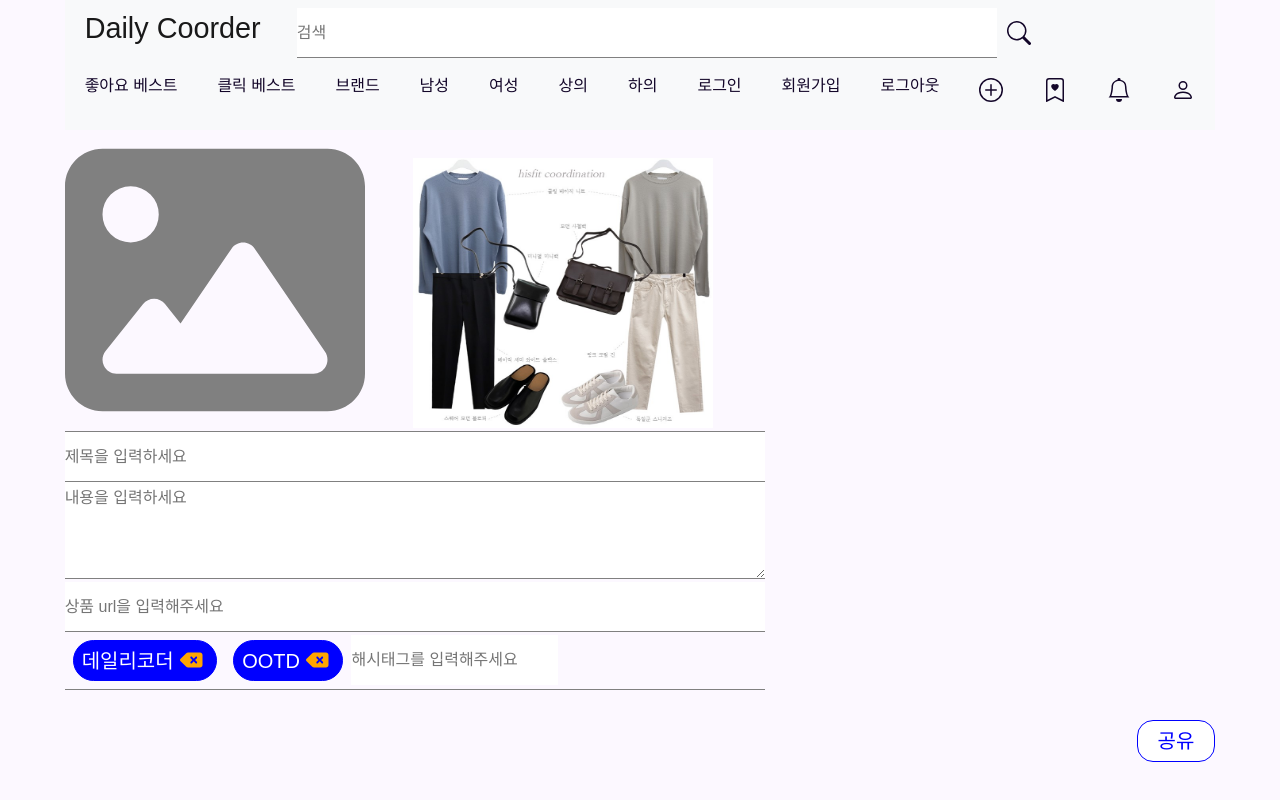
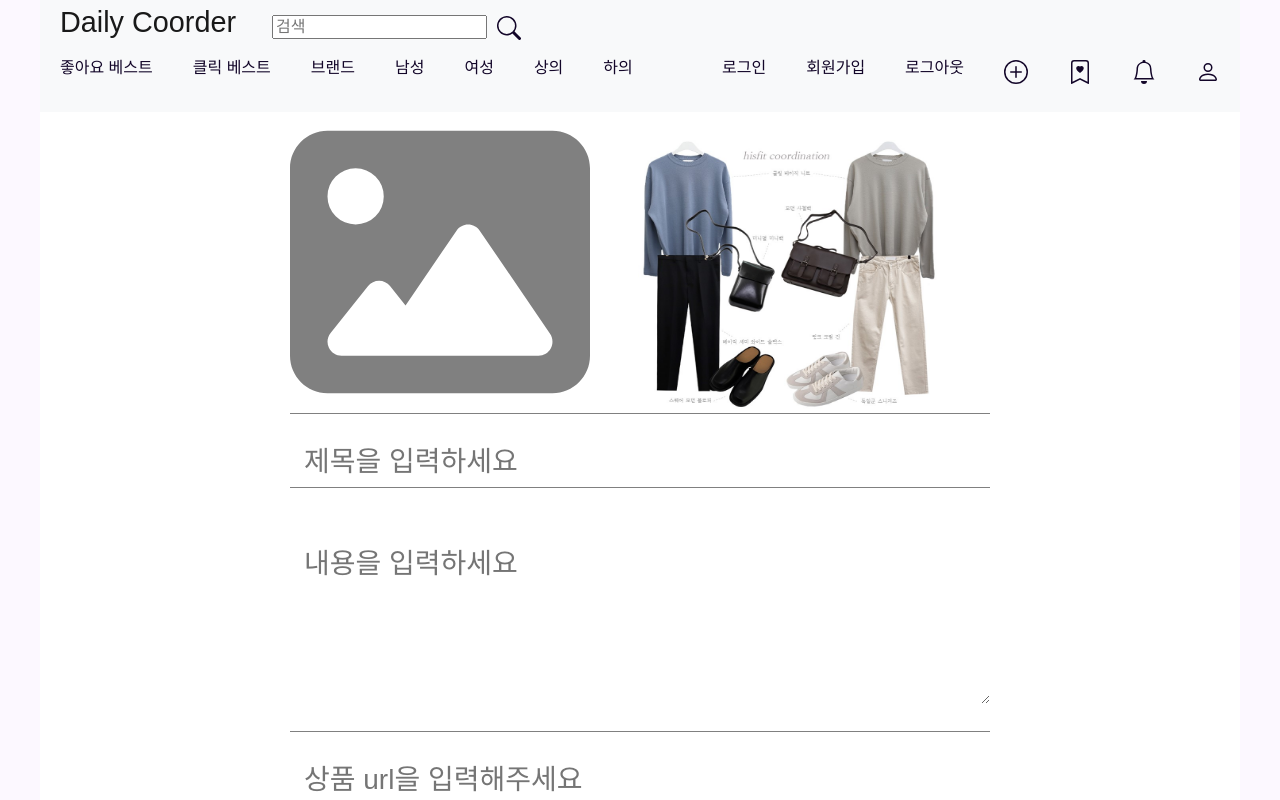
Before and after one commit to silbioa480/Daily-Coorder, a React (Create React App) app: page /upload in a window 1280 px wide. Shown: the top 800 px of the page. Built offline with nearby package versions, Linux system fonts and the light colour scheme.

Commit message:
진형: CSS 전역변수 수정

```diff
--- a/src/css/Upload.css
+++ b/src/css/Upload.css
@@ -1,31 +1,69 @@
 :root {
-  --font-size : 20px;
+  /* Color */
+  --color-white: #ffffff;
+  --color-blue: #73aace;
+  --color-orange: #feb546;
+
+  /* Font size */
+  --font-large: 48px;
+  --font-medium: 28px;
+  --font-regular: 18px;
+  --font-small: 16px;
+  --font-micro: 14px;
+
+  /* Font weight */
+  --weight-bold: 700;
+  --weight-semi-bold: 600;
+  --weight-regular: 400;
+
+  /* Size */
   --border-bottom: 1px solid grey;
   --input-box-width: 700px;
   --input-box-height: 50px;
 }
 
-li {
+/* * {
+  box-sizing: border-box;
+} */
+
+/* li {
   list-style: none;
-}
+} */
 
-body {
-  display: flex;
-  justify-content: center;
-}
+/* ul {
+  padding-left: 0px;
+} */
 
-input[type="file"] {
+.input-file {
   display: none;
 }
 
-img {
-  width: 300px;
-  height: 270px;
+.input {
+  border: none;
+  border-bottom: var(--border-bottom);
+  width: var(--input-box-width);
+  height: var(--input-box-height);
+  font-size: var(--font-medium);
+  padding: 0.5rem 14px;
+  margin: 1.5rem 0;
 }
 
-div {
-  margin: 5px;
+.textarea {
+  border: none;
+  width: var(--input-box-width);
+  height: carc(var(--input-box-height * 4));
+  font-size: var(--font-medium);
+  padding: 0.5rem 0;
+  margin: 1.5rem 0;
 }
+
+#upload-form {
+  display: flex;
+  flex-direction: column;
+  align-items: center;
+  background-color: var(--color-white);
+}
+
 .upload-box {
   border-bottom: var(--border-bottom);
   width: var(--input-box-width);
@@ -36,7 +74,7 @@ div {
   cursor: pointer;
 }
 
-.file-image {
+.file-icon {
   width: 300px;
   height: 300px;
   margin-right: 3rem;
@@ -46,27 +84,17 @@ div {
   margin: 5px 10px;
 }
 
-input {
-  border: none;
-  border-bottom: var(--border-bottom);
-  width: var(--input-box-width);
-  height: var(--input-box-height);
-  font-size: var(--font-size);
-  padding: 0.5rem 0;
+.uploaded-image {
+  width: 300px;
+  height: 270px;
 }
 
-textarea {
-  border: none;
-  border-bottom: var(--border-bottom);
-  width: var(--input-box-width);
-  height: carc(var(--input-box-height * 4));
-  font-size: var(--font-size);
-  padding: 0.5rem 0;
+.content-container {
+  border-bottom: 1px solid grey;
 }
 
 .hashtag-container {
   width: var(--input-box-width);
-  border-bottom: var(--border-bottom);
 }
 
 .hashtag-list {
@@ -80,14 +108,14 @@ textarea {
   font-size: var(--font-size);
   margin: 0.5rem;
   padding: 0.5rem;
-  border: 1px solid blue;
-  background-color: blue;
+  border: 1px solid var(--color-blue);
+  background-color: var(--color-blue);
   color: white;
   border-radius: 5rem;
 }
 
 .hashtag-input {
-  width: 100%;
+  width: 200px;
   padding: 0;
   border: none;
 }
@@ -95,7 +123,7 @@ textarea {
 .button {
   border: none;
   background-color: transparent;
-  color: orange;
+  color: var(--color-orange);
 }
 
 .button:hover {
@@ -103,23 +131,31 @@ textarea {
 }
 
 .share-box {
-  margin-top: 30px;
+  width: 100%;
+  margin: 50px 0;
   display: flex;
-  justify-content: flex-end;
+  justify-content: center;
 }
 
-.share {
-  border: 1px solid blue;
+.share-button {
+  width: var(--input-box-width);
+  border: 1px solid var(--color-blue);
   border-radius: 1rem;
-  background-color: white;
-  color: blue;
-  font-size: var(--font-size);
-  text-decoration: none;
+  background-color: var(--color-blue);
+  font-size: var(--font-medium);
   padding: 10px 20px;
   transition: 300ms ease-in-out;
 }
 
-.share:hover {
-  background-color: blue;
-  color: white;
+.share-button a {
+  color: var(--color-orange);
 }
+
+.share-button:hover {
+  background-color: var(--color-white);
+  color: var(--color-blue);
+}
+
+.share-button a:hover {
+  color: var(--color-white);
+}
--- a/src/routes/Upload.jsx
+++ b/src/routes/Upload.jsx
@@ -45,37 +45,47 @@ class FileUpload extends Component {
   render() {
     const { tags } = this.state;
     return (
-      <form>
+      <form id="upload-form">
         {/* 사진 업로드 */}
         <div className="upload-box">
           <label className="file-uploader">
             <input
+              className="input input-file"
               type="file"
               mutiple
               onChange={this.onChange}
-            /><i className="file-image fa-solid fa-image"></i>
+            /><i className="file-icon fa-solid fa-image"></i>
           </label>
           {
             this.state.files.map(x => <div className="file-name" onClick={this.removeFile.bind(this, x)} >{x.name}</div>)
           }
           {/* 사진 */}
-          <img src={imgA} />
+          <img className="uploaded-image" src={imgA} />
         </div>
         {/* 제목 */}
-        <div className='title-container'>
-          <input type="text" id="title" placeholder='제목을 입력하세요' />
+        <div className="title-container">
+          <input className="input" type="text" placeholder='제목을 입력하세요' />
         </div>
         {/* 내용 */}
-        <div className='content-container '>
-          <textarea placeholder="내용을 입력하세요" name="content" id="content" cols="30" rows="5"></textarea>
+        <div className="content-container">
+          <textarea className="textarea" placeholder="내용을 입력하세요" name="content" id="content" cols="30" rows="5"></textarea>
         </div>
         {/* url */}
         <div className='url-container '>
-          <input type="url" placeholder='상품 url을 입력해주세요' />
+          <input className="input" type="url" placeholder='상품 url을 입력해주세요' />
         </div>
         {/* 해시태그 */}
-        <div className="hashtag-container ">
+        <div className="hashtag-container">
           <ul className="hashtag-list">
+            <li>
+              <input
+                type="text"
+                onKeyDown={this.inputKeyDown}
+                ref={c => { this.tagInput = c; }}
+                placeholder="해시태그를 입력해주세요"
+                className="input"
+              />
+            </li>
             {tags.map((tag, i) => (
               <li className='hashtag' key={tag}>
                 {tag}
@@ -90,20 +100,13 @@ class FileUpload extends Component {
                 </button>
               </li>
             ))}
-            <li>
-              <input
-                type="text"
-                onKeyDown={this.inputKeyDown}
-                ref={c => { this.tagInput = c; }}
-                placeholder="해시태그를 입력해주세요"
-                className="hashtag-input"
-              />
-            </li>
           </ul>
         </div>
         {/* 업로드 버튼 */}
         <div className="share-box ">
-          <a href="#" className="share">공유</a>
+          <button className="share-button">
+            <a href="#">공유</a>
+          </button>
         </div>
       </form>
     );
```
Also changed, not shown: 1 other file (tests, documents, lock files or other folders).
